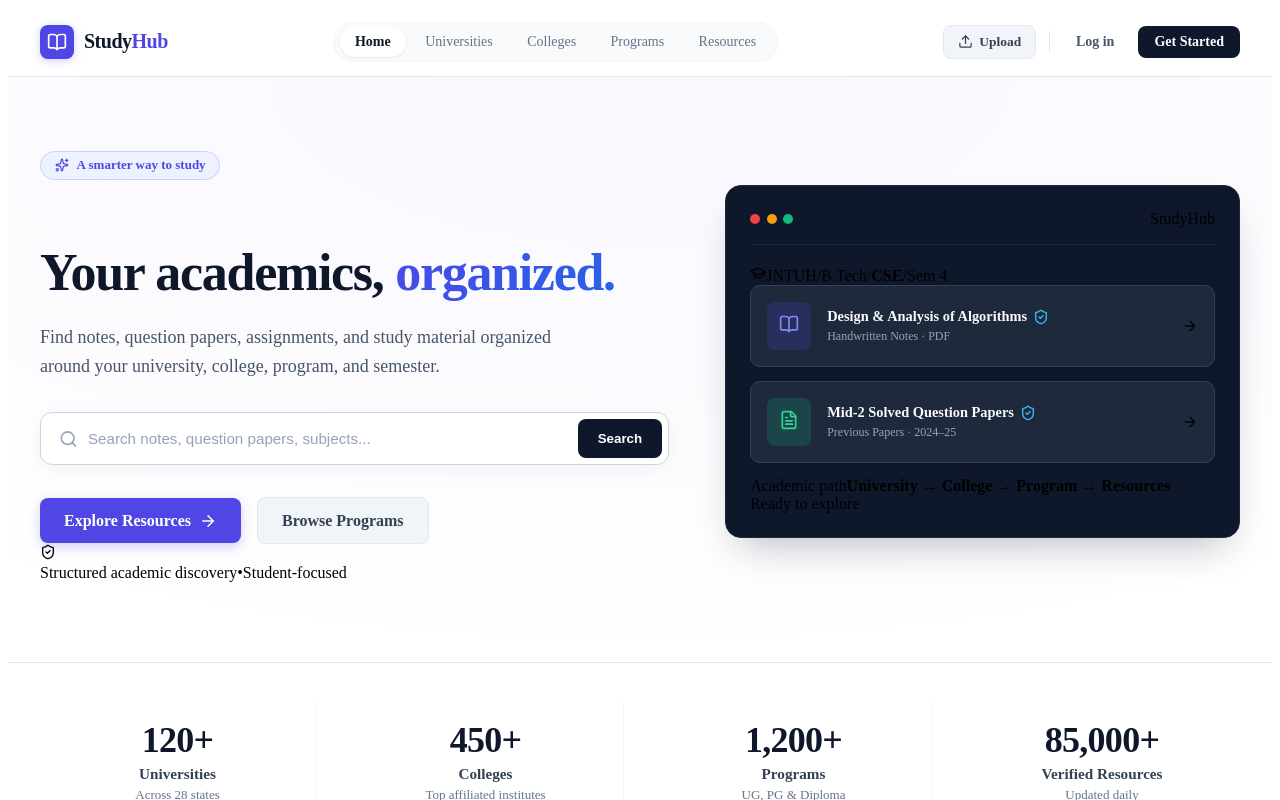
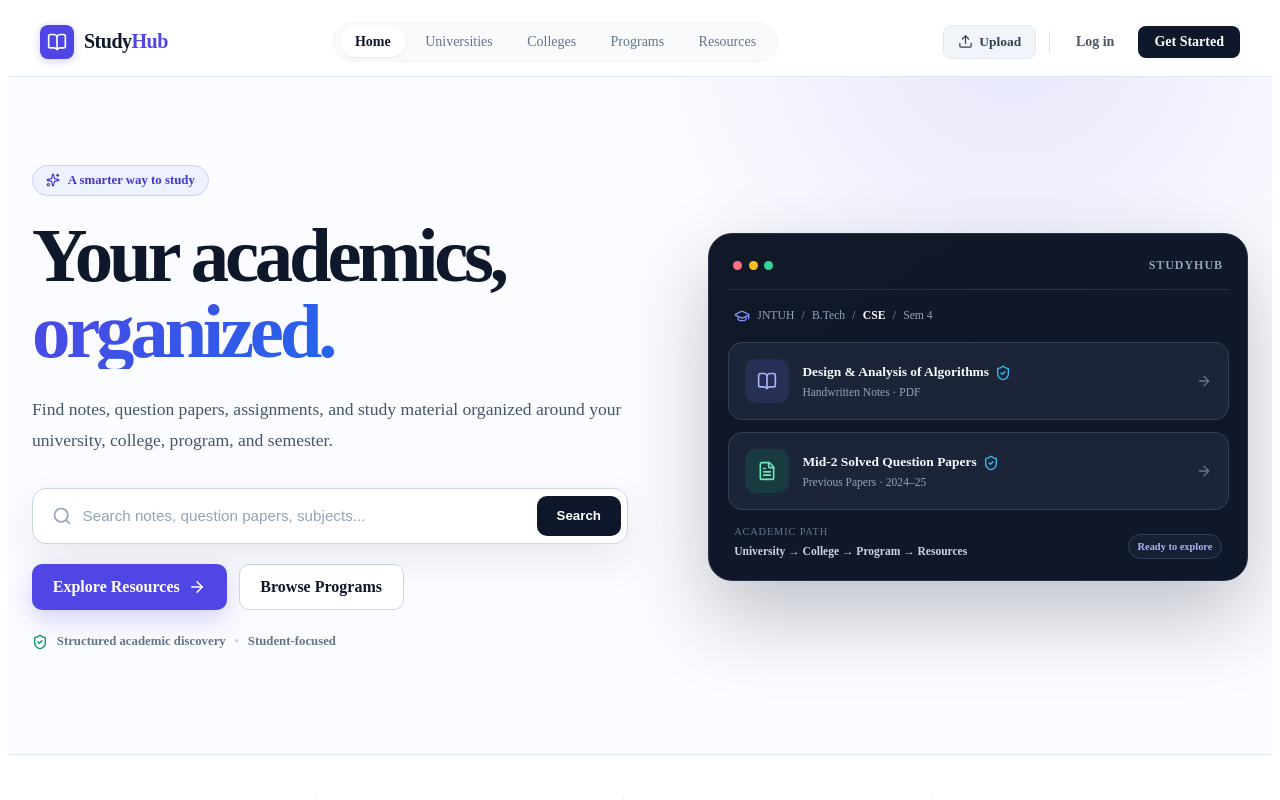
Before and after one commit to kalam1010hj-art/StudyHub, a React app in the folder frontend/: page / in a window 1280 px wide. Shown: the top 800 px of the page. Built offline with nearby package versions, Linux system fonts and the light colour scheme; the HTML template or start-up script is replaced by a standard one.

Commit message:
Polish StudyHub homepage hero and structure

```diff
--- a/frontend/src/components/Hero/Hero.module.css
+++ b/frontend/src/components/Hero/Hero.module.css
@@ -1,174 +1,226 @@
 .heroSection {
-  padding: 4rem 1.5rem 5rem;
-  background: radial-gradient(100% 100% at 50% 0%, rgba(99, 102, 241, 0.05) 0%, rgba(255, 255, 255, 0) 100%);
+  position: relative;
+  overflow: hidden;
+  padding: 5.5rem 1.5rem 6.5rem;
+  background: #fbfcff;
   border-bottom: 1px solid #e2e8f0;
+}
 
+.backgroundGlow {
+  position: absolute;
+  width: 760px;
+  height: 760px;
+  top: -430px;
+  right: -120px;
+  border-radius: 50%;
+  background: radial-gradient(circle, rgba(79, 70, 229, 0.12), rgba(79, 70, 229, 0) 68%);
+  pointer-events: none;
 }
 
 .container {
-  max-width: 1200px;
+  position: relative;
+  z-index: 1;
+  max-width: 1240px;
   margin: 0 auto;
   display: grid;
-  grid-template-columns: 1.1fr 0.9fr;
-  gap: 3.5rem;
+  grid-template-columns: minmax(0, 1.05fr) minmax(420px, 0.95fr);
+  gap: 5rem;
   align-items: center;
+}
+
+.contentColumn {
+  max-width: 680px;
 }
 
 .badge {
   display: inline-flex;
   align-items: center;
   gap: 0.5rem;
-  background-color: #eef2ff;
-  color: #4f46e5;
-  padding: 0.35rem 0.85rem;
-  border-radius: 9999px;
-  font-size: 0.8125rem;
-  font-weight: 600;
-  margin-bottom: 1.25rem;
+  padding: 0.45rem 0.8rem;
+  margin-bottom: 1.4rem;
   border: 1px solid #c7d2fe;
-  margin-top: 10px;
-}
-
-.badgeIcon {
-  color: #6366f1;
+  border-radius: 999px;
+  background: #eef2ff;
+  color: #4338ca;
+  font-size: 0.8rem;
+  font-weight: 700;
 }
 
 .title {
-  font-size: 3.25rem;
-  font-weight: 800;
-  line-height: 1.15;
+  margin: 0;
+  max-width: 720px;
   color: #0f172a;
-  letter-spacing: -0.025em;
-  margin-bottom: 1.25rem;
+  font-size: clamp(3.25rem, 6vw, 5.2rem);
+  line-height: 0.98;
+  letter-spacing: -0.055em;
+  font-weight: 850;
 }
 
 .gradientText {
-  background: linear-gradient(135deg, #4f46e5 0%, #2563eb 100%);
+  display: block;
+  background: linear-gradient(135deg, #4f46e5 0%, #2563eb 52%, #0891b2 100%);
   -webkit-background-clip: text;
-  -webkit-text-fill-color: transparent;
+  background-clip: text;
+  color: transparent;
 }
 
 .subtitle {
-  font-size: 1.125rem;
-  line-height: 1.6;
+  max-width: 610px;
+  margin: 1.6rem 0 2rem;
   color: #475569;
-  margin-bottom: 2rem;
-  max-width: 540px;
+  font-size: 1.1rem;
+  line-height: 1.75;
 }
 
 .searchForm {
   display: flex;
-  gap: 0.5rem;
-  background: #ffffff;
-  padding: 0.375rem;
-  border-radius: 12px;
+  align-items: center;
+  gap: 0.45rem;
+  max-width: 640px;
+  padding: 0.4rem;
+  margin-bottom: 1.25rem;
+  background: #fff;
   border: 1px solid #cbd5e1;
-  box-shadow: 0 4px 20px -2px rgba(15, 23, 42, 0.06);
-  margin-bottom: 2rem;
+  border-radius: 14px;
+  box-shadow: 0 16px 40px rgba(15, 23, 42, 0.08);
+  transition: border-color 0.2s ease, box-shadow 0.2s ease;
+}
+
+.searchForm:focus-within {
+  border-color: #818cf8;
+  box-shadow: 0 16px 40px rgba(79, 70, 229, 0.12);
 }
 
 .inputWrapper {
   display: flex;
   align-items: center;
   flex: 1;
-  padding-left: 0.75rem;
+  min-width: 0;
+  padding-left: 0.8rem;
 }
 
 .searchIcon {
+  flex: 0 0 auto;
   color: #94a3b8;
-  margin-right: 0.5rem;
+  margin-right: 0.65rem;
 }
 
 .searchInput {
-  border: none;
-  outline: none;
   width: 100%;
+  min-width: 0;
+  padding: 0.75rem 0;
+  border: 0;
+  outline: 0;
+  background: transparent;
+  color: #0f172a;
   font-size: 0.95rem;
-  color: #0f172a;
-  background: transparent;
 }
 
 .searchInput::placeholder {
   color: #94a3b8;
 }
 
+.searchButton,
+.primaryCta,
+.secondaryCta {
+  transition: transform 0.2s ease, background 0.2s ease, box-shadow 0.2s ease;
+}
+
 .searchButton {
-  background-color: #0f172a;
-  color: #ffffff;
-  font-weight: 600;
-  padding: 0.75rem 1.25rem;
-  border-radius: 8px;
-  border: none;
+  border: 0;
+  border-radius: 10px;
+  padding: 0.8rem 1.25rem;
+  background: #0f172a;
+  color: #fff;
+  font-weight: 700;
   cursor: pointer;
-  transition: background-color 0.2s ease;
 }
 
 .searchButton:hover {
-  background-color: #1e293b;
+  background: #1e293b;
+  transform: translateY(-1px);
 }
 
 .ctaGroup {
   display: flex;
+  flex-wrap: wrap;
+  gap: 0.75rem;
+}
+
+.primaryCta,
+.secondaryCta {
+  display: inline-flex;
   align-items: center;
-  gap: 1rem;
+  justify-content: center;
+  gap: 0.5rem;
+  padding: 0.82rem 1.3rem;
+  border-radius: 10px;
+  text-decoration: none;
+  font-weight: 700;
 }
 
 .primaryCta {
-  display: inline-flex;
-  align-items: center;
-  gap: 0.5rem;
-  background-color: #4f46e5;
-  color: #ffffff;
-  padding: 0.85rem 1.5rem;
-  border-radius: 8px;
-  font-weight: 600;
-  text-decoration: none;
-  transition: all 0.2s ease;
-  box-shadow: 0 4px 12px rgba(79, 70, 229, 0.25);
+  background: #4f46e5;
+  color: #fff;
+  box-shadow: 0 10px 24px rgba(79, 70, 229, 0.22);
 }
 
 .primaryCta:hover {
-  background-color: #4338ca;
-  transform: translateY(-1px);
+  background: #4338ca;
+  transform: translateY(-2px);
+  box-shadow: 0 14px 30px rgba(79, 70, 229, 0.28);
 }
 
 .secondaryCta {
-  color: #334155;
-  background-color: #f1f5f9;
-  padding: 0.85rem 1.5rem;
-  border-radius: 8px;
-  font-weight: 600;
-  text-decoration: none;
-  transition: background-color 0.2s ease;
-  border: 1px solid #e2e8f0;
+  background: #fff;
+  border: 1px solid #cbd5e1;
+  color: #0f172a;
 }
 
 .secondaryCta:hover {
-  background-color: #e2e8f0;
-  color: #0f172a;
+  background: #f8fafc;
+  border-color: #94a3b8;
+  transform: translateY(-2px);
 }
 
-/* Visual Column Card Styling */
+.trustRow {
+  display: flex;
+  align-items: center;
+  gap: 0.55rem;
+  margin-top: 1.5rem;
+  color: #64748b;
+  font-size: 0.8rem;
+  font-weight: 600;
+}
+
+.trustIcon {
+  display: inline-flex;
+  color: #059669;
+}
+
+.trustDot {
+  color: #cbd5e1;
+}
+
 .visualColumn {
   position: relative;
 }
 
 .visualCardContainer {
-  background: #0f172a;
-  border-radius: 16px;
-  padding: 1.5rem;
-  box-shadow: 0 20px 40px -15px rgba(15, 23, 42, 0.3);
-  border: 1px solid #1e293b;
   position: relative;
+  padding: 1.15rem;
+  border: 1px solid #263247;
+  border-radius: 24px;
+  background: linear-gradient(145deg, #111827 0%, #0f172a 100%);
+  box-shadow: 0 35px 80px rgba(15, 23, 42, 0.25);
 }
 
 .cardHeader {
   display: flex;
   align-items: center;
   justify-content: space-between;
-  padding-bottom: 1rem;
-  border-bottom: 1px solid #1e293b;
-  margin-bottom: 1.25rem;
+  padding: 0.35rem 0.35rem 1rem;
+  border-bottom: 1px solid #273449;
 }
 
 .dotGroup {
@@ -176,51 +228,83 @@
   gap: 0.4rem;
 }
 
-.dotRed, .dotYellow, .dotGreen {
-  width: 10px;
-  height: 10px;
+.dotRed,
+.dotYellow,
+.dotGreen {
+  width: 9px;
+  height: 9px;
   border-radius: 50%;
 }
 
-.dotRed { background-color: #ef4444; }
-.dotYellow { background-color: #f59e0b; }
-.dotGreen { background-color: #10b981; }
+.dotRed { background: #fb7185; }
+.dotYellow { background: #fbbf24; }
+.dotGreen { background: #34d399; }
 
-.cardBreadcrumb {
+.cardLabel {
+  color: #94a3b8;
   font-size: 0.75rem;
-  font-family: monospace;
+  font-weight: 700;
+  letter-spacing: 0.08em;
+  text-transform: uppercase;
+}
+
+.pathRow {
+  display: flex;
+  align-items: center;
+  gap: 0.45rem;
+  padding: 1.1rem 0.4rem;
   color: #94a3b8;
-  background: #1e293b;
-  padding: 0.25rem 0.65rem;
-  border-radius: 4px;
+  font-size: 0.73rem;
+  overflow: hidden;
+  white-space: nowrap;
+}
+
+.pathRow svg {
+  flex: 0 0 auto;
+  color: #818cf8;
+}
+
+.pathRow strong {
+  color: #f8fafc;
+}
+
+.resourceList {
+  display: grid;
+  gap: 0.75rem;
 }
 
 .mockResourceCard {
-  background: #1e293b;
-  border-radius: 10px;
-  padding: 1rem;
   display: flex;
   align-items: center;
-  gap: 1rem;
-  margin-bottom: 0.85rem;
+  gap: 0.85rem;
+  padding: 1rem;
   border: 1px solid #334155;
+  border-radius: 14px;
+  background: rgba(30, 41, 59, 0.82);
+}
+
+.mockIconBox,
+.mockIconBoxAlt {
+  display: grid;
+  place-items: center;
+  flex: 0 0 auto;
+  width: 44px;
+  height: 44px;
+  border-radius: 11px;
 }
 
 .mockIconBox {
-  background: rgba(79, 70, 229, 0.2);
-  color: #818cf8;
-  padding: 0.75rem;
-  border-radius: 8px;
+  color: #a5b4fc;
+  background: rgba(99, 102, 241, 0.16);
 }
 
 .mockIconBoxAlt {
-  background: rgba(16, 185, 129, 0.2);
-  color: #34d399;
-  padding: 0.75rem;
-  border-radius: 8px;
+  color: #6ee7b7;
+  background: rgba(16, 185, 129, 0.14);
 }
 
 .mockDetails {
+  min-width: 0;
   flex: 1;
 }
 
@@ -231,65 +315,125 @@
 }
 
 .mockTitle {
+  min-width: 0;
   color: #f8fafc;
-  font-size: 0.9rem;
-  font-weight: 600;
+  font-size: 0.84rem;
+  line-height: 1.4;
+  font-weight: 700;
 }
 
 .verifiedBadge {
+  flex: 0 0 auto;
   color: #38bdf8;
 }
 
 .mockMeta {
-  font-size: 0.75rem;
+  margin-top: 0.25rem;
   color: #94a3b8;
-  margin-top: 0.25rem;
+  font-size: 0.72rem;
 }
 
-.floatingCapsule {
-  position: absolute;
-  bottom: -15px;
-  right: 20px;
-  background: #ffffff;
-  border: 1px solid #e2e8f0;
-  padding: 0.5rem 1rem;
-  border-radius: 9999px;
-  box-shadow: 0 10px 25px -5px rgba(0, 0, 0, 0.1);
-  display: flex;
-  align-items: center;
-  gap: 0.5rem;
-  font-size: 0.8125rem;
-  font-weight: 600;
-  color: #0f172a;
+.resourceArrow {
+  flex: 0 0 auto;
+  color: #64748b;
 }
 
-.capsulePulse {
-  width: 8px;
-  height: 8px;
-  background-color: #22c55e;
-  border-radius: 50%;
-  box-shadow: 0 0 0 3px rgba(34, 197, 94, 0.2);
+.cardFooter {
+  display: flex;
+  align-items: flex-end;
+  justify-content: space-between;
+  gap: 1rem;
+  padding: 1rem 0.4rem 0.2rem;
 }
 
-@media (max-width: 992px) {
+.footerKicker {
+  display: block;
+  margin-bottom: 0.25rem;
+  color: #64748b;
+  font-size: 0.65rem;
+  text-transform: uppercase;
+  letter-spacing: 0.08em;
+}
+
+.cardFooter strong {
+  color: #cbd5e1;
+  font-size: 0.72rem;
+  font-weight: 600;
+}
+
+.footerBadge {
+  flex: 0 0 auto;
+  padding: 0.35rem 0.55rem;
+  border: 1px solid #334155;
+  border-radius: 999px;
+  color: #a5b4fc;
+  background: #172033;
+  font-size: 0.65rem;
+  font-weight: 700;
+}
+
+@media (max-width: 1050px) {
   .container {
     grid-template-columns: 1fr;
-    gap: 3rem;
+    gap: 3.5rem;
   }
-  .title {
-    font-size: 2.5rem;
+
+  .contentColumn {
+    max-width: 760px;
+  }
+
+  .visualColumn {
+    max-width: 720px;
   }
 }
 
-@media (max-width: 576px) {
+@media (max-width: 640px) {
+  .heroSection {
+    padding: 4rem 1rem 4.75rem;
+  }
+
+  .title {
+    font-size: clamp(2.7rem, 13vw, 4rem);
+  }
+
+  .subtitle {
+    font-size: 1rem;
+    line-height: 1.65;
+  }
+
   .searchForm {
     flex-direction: column;
+    align-items: stretch;
   }
+
+  .inputWrapper {
+    min-height: 48px;
+  }
+
   .searchButton {
     width: 100%;
   }
+
   .ctaGroup {
+    display: grid;
+    grid-template-columns: 1fr;
+  }
+
+  .trustRow {
+    flex-wrap: wrap;
+  }
+
+  .visualCardContainer {
+    padding: 0.8rem;
+    border-radius: 18px;
+  }
+
+  .pathRow {
+    overflow-x: auto;
+  }
+
+  .cardFooter {
     flex-direction: column;
-    align-items: stretch;
+    align-items: flex-start;
   }
 }
```
